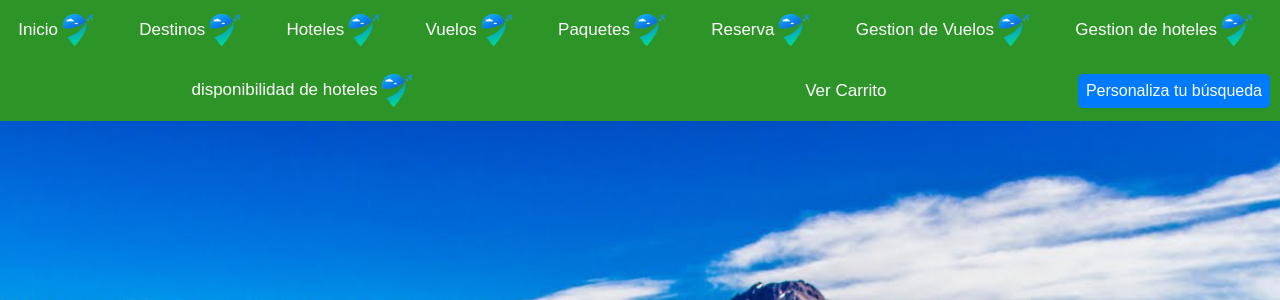
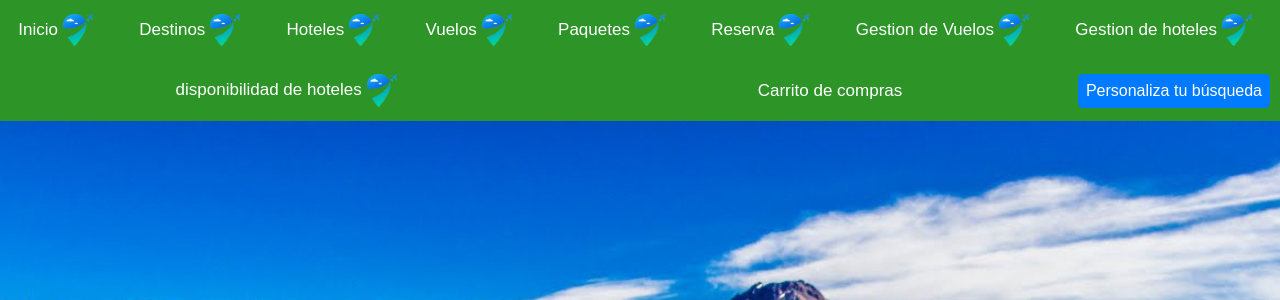
Before and after one commit to DanielDX31/IACC_ViajAPP, a PHP site: page / in a window 1280 px wide; the page is wider, and only the part inside the window is pictured. Shown: the part 196-496 px from the top of that part. Run offline with PHP 8.4, Linux system fonts and the light colour scheme.

Commit message:
Cambio en ver carrito a  carrito de compras

```diff
--- a/index.php
+++ b/index.php
@@ -46,7 +46,7 @@ if (isset($_SESSION['usuario'])) {
         <a href="gestion_vuelos.php">Gestion de Vuelos <img src="icono1.png" alt="icono1"></a>
         <a href="gestion_hotel.php">Gestion de hoteles <img src="icono1.png" alt="icono1"></a>
         <a href="disponibilidad_hotel.php">disponibilidad de hoteles <img src="icono1.png" alt="icono1"></a>
-        <a href="carrito.php">Ver Carrito</a>
+        <a href="carrito.php">Carrito de compras</a>
 
         </form>
         <form action="buscar.php" method="get">
```
